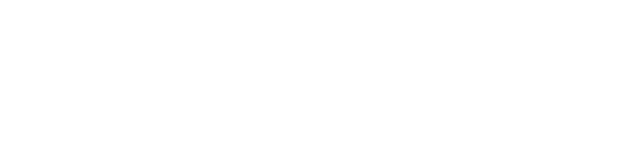
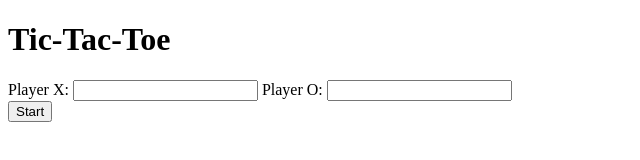
Before and after one commit to sdirienzo/tic-tac-toe, a plain HTML site: page index.html in a window 1280 px wide. Shown: the whole page, without its empty margins (0-640 px from the left). Drawn offline with Linux system fonts and the light colour scheme.

Commit message:
Introduce gamboard ui

```diff
--- a/index.html
+++ b/index.html
@@ -7,6 +7,18 @@
     <title>Tic Tac Toe</title>
 </head>
 <body>
-
+    <div class="title-area">
+        <h1 id="title">Tic-Tac-Toe</h1>
+    </div>
+    <div class="player-names-area">
+        <label for="playerx">Player X:</label>
+        <input type="text" id="playerx" name="playerx">
+        <label for="playero">Player O:</label>
+        <input type="text" id="playero" name="playero">
+    </div>
+    <div class="gameboard-area">
+        <div class="gameboard-container"></div>
+        <button id="start-restart-btn">Start</button>
+    </div>
 </body>
 </html>
```
